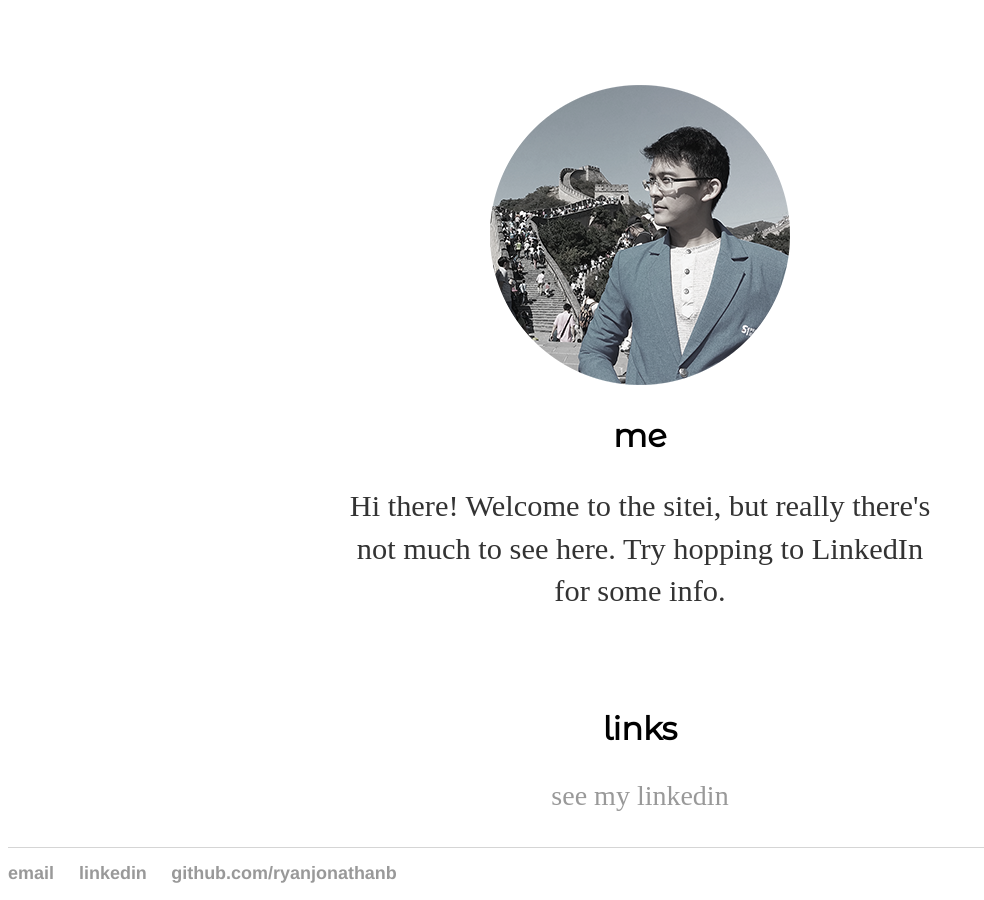
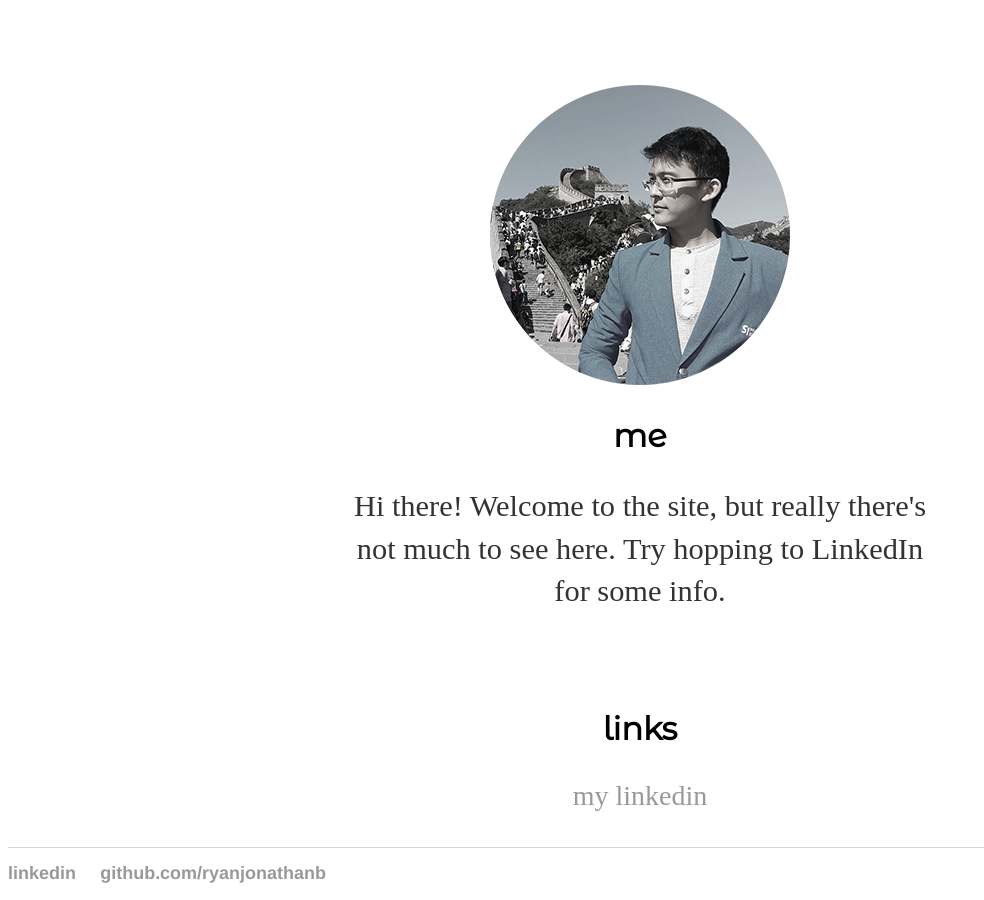
Before and after one commit to ryanjonathanb/ryanjonathanb.github.io, a Jekyll site: the page built from index.html, in a window 1280 px wide and 900 px high, scrolled down 1783 px. Shown: the whole window, without its empty margins (0-984 px from the left). Built offline with Jekyll 4.4.1, drawn with Linux system fonts in a browser that asks for light colours; some web fonts are replaced.

Commit message:
finishing up

```diff
--- a/_includes/footer.html
+++ b/_includes/footer.html
@@ -1,15 +1,6 @@
 <footer>
 	<ul>
-        <li>
-            <script language="JavaScript">
-                var username = "ryanjonathanb";
-                var hostname = "gmail.com";
-                var linktext = username + "@" + hostname ;
-                document.write("<a href='" + "mail" + "to:" + username + "@" + hostname + "'>" + "email" + "</a>");
-            </script>
-            <noscript><a href="/#contact">contact</a></noscript>
-        </li>
-		<li><a href="https://id.linkedin.com/in/ryanjonathanb">linkedin</a></li>
-		<li><a href="https://github.com/ryanjonathanb">github.com/ryanjonathanb</a></li>
+        <li><a href="https://id.linkedin.com/in/ryanjonathanb">linkedin</a></li>
+	<li><a href="https://github.com/ryanjonathanb">github.com/ryanjonathanb</a></li>
 	</ul>
 </footer
--- a/index.html
+++ b/index.html
@@ -31,7 +31,7 @@ title: ryanjonathanb - Ryan Jonathan Budiman
 	<div id="homepage">
 		<img src="ryan-jonathan-budiman-photo.png" text-align:"center"/>
 		<h2 class="homepage" id="me">me</h2>
-		<p class="homepage">Hi there! Welcome to the sitei, but really there's not much to see here. Try hopping to LinkedIn for some info.</p>
+		<p class="homepage">Hi there! Welcome to the site, but really there's not much to see here. Try hopping to LinkedIn for some info.</p>
 	</div>
 
 
@@ -118,7 +118,7 @@ End of comment -->
 		<div style="clear:both";></div>
 	</div>
 
-	<div id="contact" style="text-align: center;">
+	<div id="links" style="text-align: center;">
 		<h2>links</h2>
-        <p><a href="https://id.linkedin.com/in/ryanjonathanb">see my linkedin</a></p>
+        <p><a href="https://id.linkedin.com/in/ryanjonathanb">my linkedin</a></p>
 	</div>
```
Also changed, not shown: other parts of index.html (+1 -1 lines).
